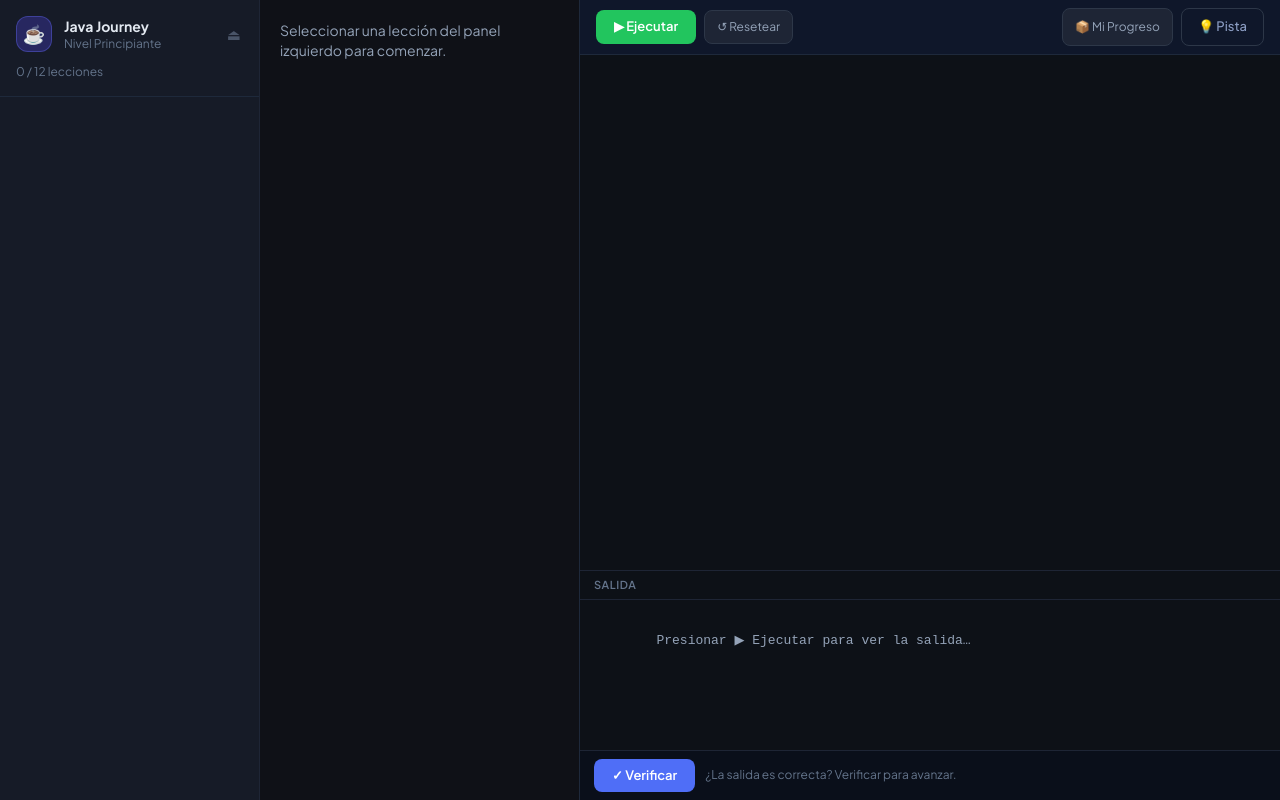
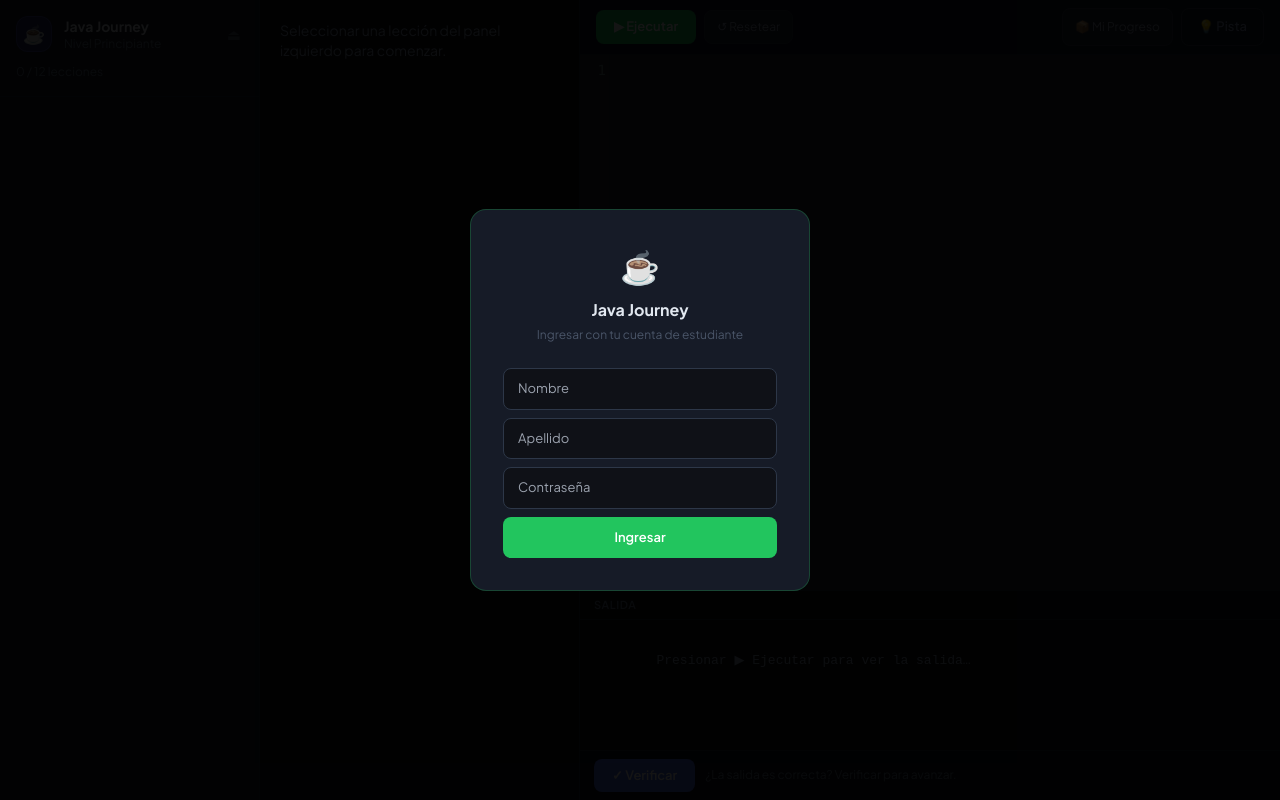
Before and after one commit to Programacion1utu/javaJourney, a website: page index.html in a window 1280 px wide. Drawn offline with nearby package versions, Linux system fonts and the light colour scheme.

Commit message:
Add files via upload

```diff
--- a/index.html
+++ b/index.html
@@ -6,6 +6,17 @@
 <title>Java Journey — OneCompiler</title>
 <script src="https://cdn.tailwindcss.com"></script>
 <link rel="stylesheet" href="java-journey-oc.css">
+<!-- CodeMirror CSS -->
+<link rel="stylesheet" href="https://cdnjs.cloudflare.com/ajax/libs/codemirror/5.65.16/codemirror.min.css">
+<link rel="stylesheet" href="https://cdnjs.cloudflare.com/ajax/libs/codemirror/5.65.16/theme/dracula.min.css">
+<style>
+  .CodeMirror { height: 100%; font-family: 'Fira Code', Consolas, monospace; font-size: 14px; line-height: 1.6; background: #0d1117 !important; }
+  .CodeMirror-scroll { height: 100%; }
+  .CodeMirror-gutters { background: #0d1117 !important; border-right: 1px solid #1e2535 !important; }
+  .CodeMirror-linenumber { color: #3d4a5c; }
+  #editor-wrapper { flex: 1; overflow: hidden; position: relative; }
+  #editor-wrapper .CodeMirror { position: absolute; inset: 0; }
+</style>
 </head>
 <body class="flex h-screen overflow-hidden">
 
@@ -52,16 +63,17 @@
     </div>
 
     <!-- Editor -->
-    <div style="flex:1;overflow:hidden;display:flex;flex-direction:column;">
-      <textarea id="code-editor"
-        spellcheck="false"
-        style="flex:1;width:100%;background:#0d1117;color:#e2e8f0;font-family:'Fira Code',Consolas,monospace;font-size:14px;line-height:1.6;padding:16px;border:none;outline:none;resize:none;tab-size:4;box-sizing:border-box;"
-        onkeydown="handleEditorKey(event)"
-        oninput="saveCurrentCode()"></textarea>
+    <div id="editor-wrapper" style="flex:1;overflow:hidden;position:relative;"></div>
+
+    <!-- Stdin panel (aparece solo cuando el código usa Scanner) -->
+    <div id="stdin-panel" style="display:none;border-top:1px solid #1e2535;background:#0a0f1a;flex-shrink:0;padding:6px 14px 8px;">
+      <div style="font-size:11px;color:#64748b;font-weight:600;text-transform:uppercase;letter-spacing:.05em;margin-bottom:4px;">Entrada del programa (stdin)</div>
+      <textarea id="stdin-input" rows="2" placeholder="Escribir los valores que leería el Scanner, uno por línea…"
+        style="width:100%;padding:7px 10px;background:#161b27;border:1px solid #2d3748;border-radius:7px;color:#e2e8f0;font-size:12px;font-family:monospace;outline:none;resize:none;line-height:1.5;box-sizing:border-box;"></textarea>
     </div>
 
     <!-- Output panel -->
-    <div style="height:180px;border-top:1px solid #1e2535;background:#0d1117;display:flex;flex-direction:column;flex-shrink:0;">
+    <div style="height:160px;border-top:1px solid #1e2535;background:#0d1117;display:flex;flex-direction:column;flex-shrink:0;">
       <div style="display:flex;align-items:center;justify-content:space-between;padding:6px 14px;border-bottom:1px solid #1e2535;">
         <span style="font-size:11px;color:#64748b;font-weight:600;text-transform:uppercase;letter-spacing:.05em;">Salida</span>
         <div id="verify-result" style="display:none;font-size:12px;border-radius:6px;padding:3px 10px;"></div>
@@ -315,6 +327,8 @@
 </div>
 
 <script src="https://cdnjs.cloudflare.com/ajax/libs/jspdf/2.5.1/jspdf.umd.min.js"></script>
+<script src="https://cdnjs.cloudflare.com/ajax/libs/codemirror/5.65.16/codemirror.min.js"></script>
+<script src="https://cdnjs.cloudflare.com/ajax/libs/codemirror/5.65.16/mode/clike/clike.min.js"></script>
 <script src="java-journey-oc.js"></script>
 </body>
 </html>
```
